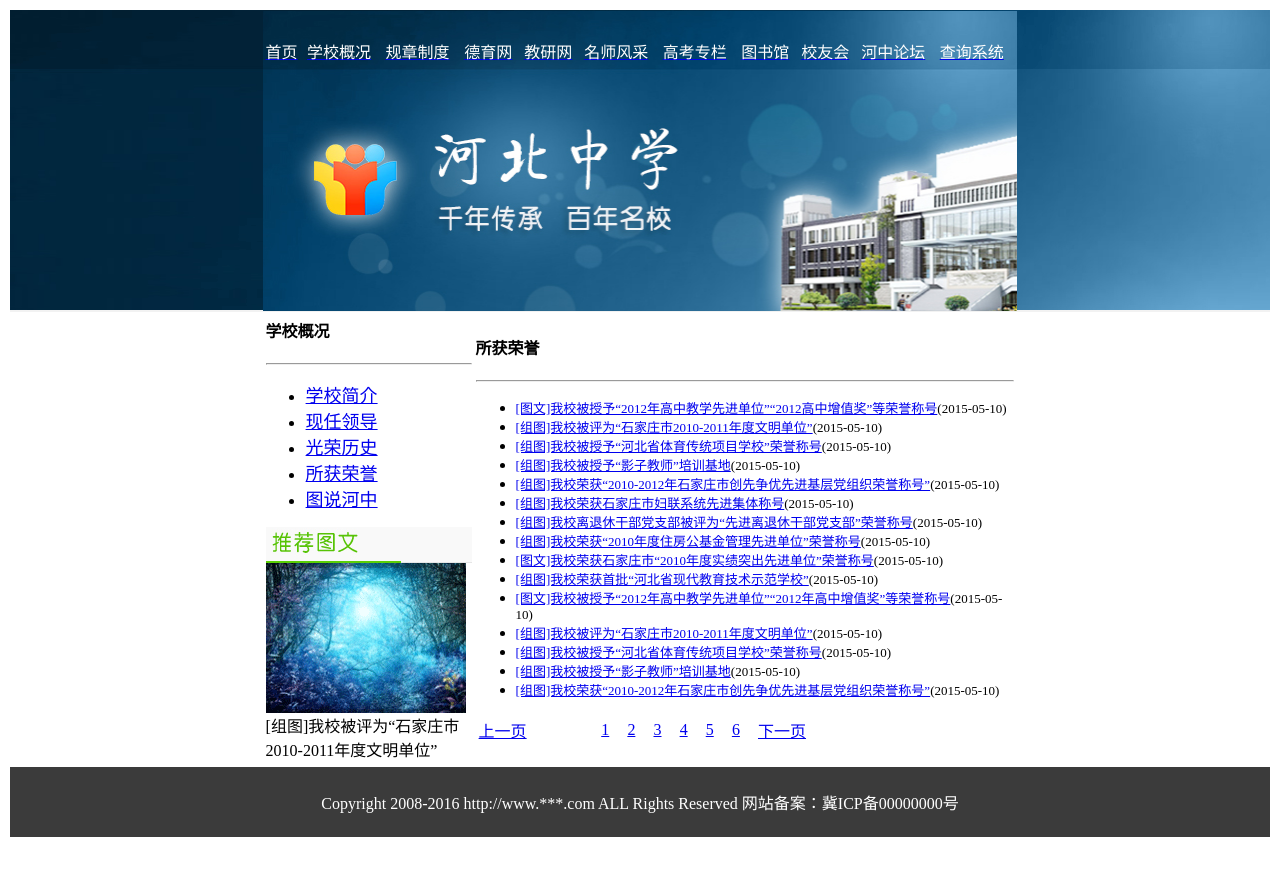
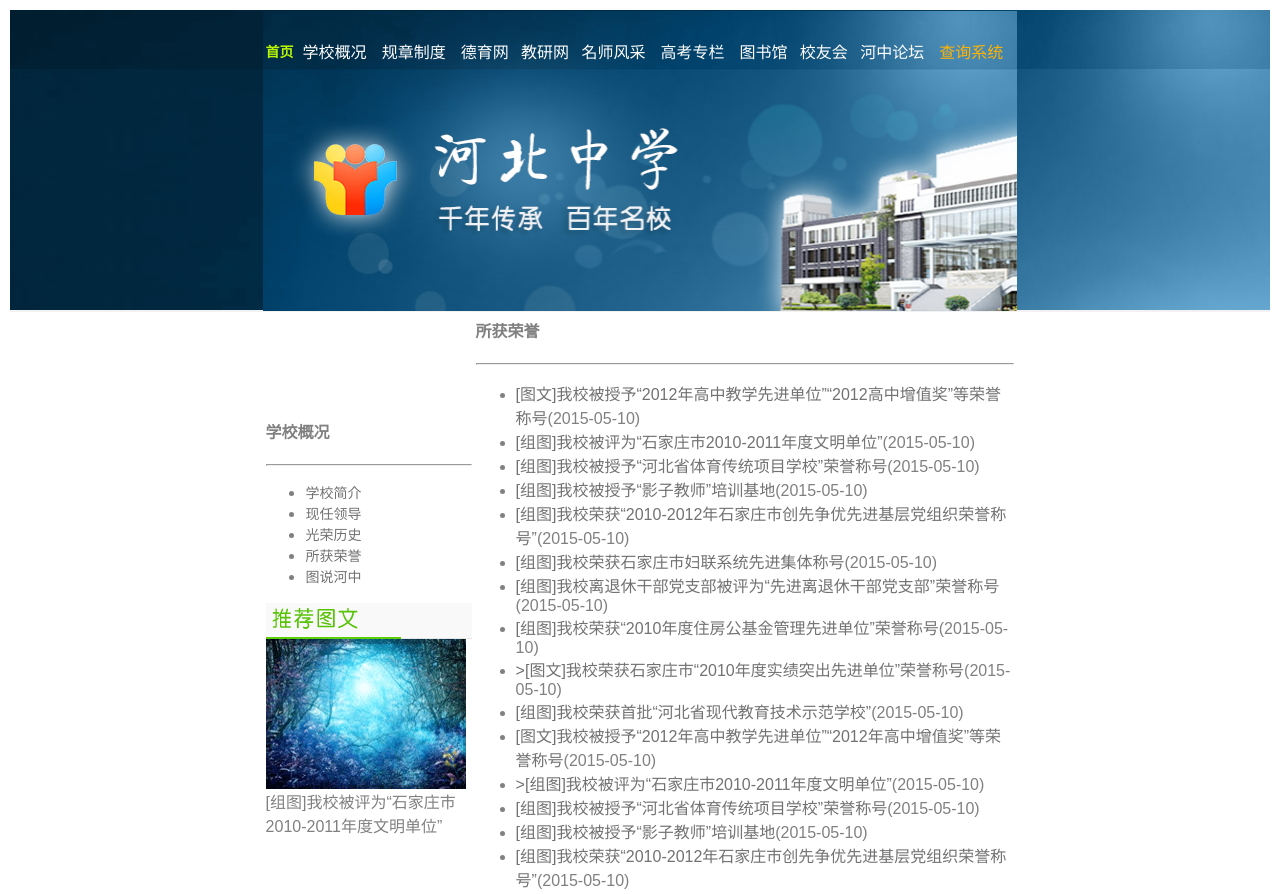
Before and after one commit to anqi0427/web-1-, a plain HTML site: page list.html in a window 1280 px wide. Shown: the top 894 px of the page. Before the commit the page ends 847 px from the top, so only its background shows below. Drawn offline with Linux system fonts and the light colour scheme.

Commit message:
实验七
Signed-off-by: qi an <qi an>

```diff
--- /dev/null
+++ b/css/index.css
@@ -0,0 +1,4 @@
+.news{
+	font:bolder 16px "微软雅黑";
+	color:#65a7d0;
+}
--- /dev/null
+++ b/css/list.css
@@ -0,0 +1,7 @@
+.rongyu{
+	font-size:14px;
+}
+.rongyu:hover{
+	color:#b9f605;
+	text-decoration:none;
+}
--- /dev/null
+++ b/css/style.css
@@ -0,0 +1,33 @@
+body{
+	font-size:12px;
+	font-family:Arial;
+	color:gray;
+	line-height:2em;
+}
+a{
+    color:#727272;
+    text-decoration:none;
+  }
+  a:hover{
+    text-decoration:underline;
+  }
+  .shouye{
+    font-size:14px;
+    color:#b9f605;
+    font-weight:bolder;
+    text-decoration:none;
+  }
+  .lanmu{
+    color:white;
+  }
+  .lanmu:hover{
+    color:#b9f605;
+    text-decoration:none;
+  }
+  #chaxun{
+    color:#fdb306;
+  }
+  #chaxun:hover{
+    color:#b9f605;
+    text-decoration:none;
+  }
--- a/list.html
+++ b/list.html
@@ -3,6 +3,11 @@
 <head>
 	<title>河北中学</title>
 	<meta charset="utf-8"/>
+	<style type="text/css">
+
+  </style>
+  <link rel="stylesheet" type="text/css" href="css/style.css">
+  <link rel="stylesheet" type="text/css" href="css/list.css">
 </head>
 <body>
 	<table width="100%" border="0px">
@@ -10,17 +15,18 @@
 			<td background="image/bg.gif" align="center">
 				<table width="60%" height="300px" background="image/banner.jpg" bborder="0px">
 					<tr>
-						<td height="75px"><a href="content.html"><font color="white">首页</font></a></td>
-						<td><a href="content.html"><font color="white">学校概况</font></a></td>
-						<td><a href="content.html"><font color="white">规章制度</font></a></td>
-						<td><a href="content.html"><font color="white">德育网</font></a></td>
-						<td><a href="content.html"><font color="white">教研网</font></a></td>
-						<td><a href="content.html"><font color="white">名师风采</font></a></td>
-						<td><a href="content.html"><font color="white">高考专栏</font></a></td>
-						<td><a href="content.html"><font color="white">图书馆</font></a></td>
-						<td><a href="content.html"><font color="white">校友会</font></a></td>
-						<td><a href="content.html"><font color="white">河中论坛</font></a></td>
-						<td><a href="content.html"><font color="white">查询系统</font></a></td>
+						<td height="75px"><a href="content.html" class="shouye">首页</a></td>
+						<td><a href="content.html" class="lanmu">学校概况</a></td>
+						<td><a href="content.html" class="lanmu">规章制度</a></td>
+						<td><a href="content.html" class="lanmu">德育网</a></td>
+						<td><a href="content.html" class="lanmu">教研网</a></td>
+						<td><a href="content.html" class="lanmu">名师风采</a></td>
+						<td><a href="content.html" class="lanmu">高考专栏</a></td>
+						<td><a href="content.html" class="lanmu">图书馆</a></td>
+						<td><a href="content.html" class="lanmu">校友会</a></td>
+						<td><a href="content.html" class="lanmu">河中论坛</a></td>
+						<td><a href="content.html" class="lanmu" id="chaxun">查询系统</a></td>
+
 					</tr>
 					<tr>
 						<td colspan="11"></td>
@@ -37,11 +43,11 @@
 						<hr/>
 						<ul>
 							<font size="4">
-							<li><a href="content.html">学校简介</a></li>
-							<li><a href="content.html">现任领导</a></li>
-							<li><a href="content.html">光荣历史</a></li>
-							<li><a href="content.html">所获荣誉</a></li>
-							<li><a href="content.html">图说河中</a></li>
+							<li><a href="content.html" class="rongyu">学校简介</a></li>
+							<li><a href="content.html" class="rongyu">现任领导</a></li>
+							<li><a href="content.html" class="rongyu">光荣历史</a></li>
+							<li><a href="content.html" class="rongyu">所获荣誉</a></li>
+							<li><a href="content.html" class="rongyu">图说河中</a></li>
 						</font>
 						</ul>
 						<img src="image/tjpic.gif"/>
@@ -53,21 +59,21 @@
 					<h4>所获荣誉</h4>
 					<hr/>
 					<ul>
-                      <li><a href="content.html"><font size="2">[图文]我校被授予“2012年高中教学先进单位”“2012高中增值奖”等荣誉称号</a>(2015-05-10)</font></li>
-                      <li><a href="content.html"><font size="2">[组图]我校被评为“石家庄市2010-2011年度文明单位”</a>(2015-05-10)</font></li>
-                      <li><a href="content.html"><font size="2">[组图]我校被授予“河北省体育传统项目学校”荣誉称号</a>(2015-05-10)</font></li>
-                      <li><a href="content.html"><font size="2">[组图]我校被授予“影子教师”培训基地</a>(2015-05-10)</font></li>
-                      <li><a href="content.html"><font size="2">[组图]我校荣获“2010-2012年石家庄市创先争优先进基层党组织荣誉称号”</a>(2015-05-10)</font></li>
-                      <li><a href="content.html"><font size="2">[组图]我校荣获石家庄市妇联系统先进集体称号</a>(2015-05-10)</font></li>
-                      <li><a href="content.html"><font size="2">[组图]我校离退休干部党支部被评为“先进离退休干部党支部”荣誉称号</a>(2015-05-10)</font></li>
-                      <li><a href="content.html"><font size="2">[组图]我校荣获“2010年度住房公基金管理先进单位”荣誉称号</a>(2015-05-10)</font></li>
-                      <li><a href="content.html"><font size="2">[图文]我校荣获石家庄市“2010年度实绩突出先进单位”荣誉称号</a>(2015-05-10)</font></li>
-                      <li><a href="content.html"><font size="2">[组图]我校荣获首批“河北省现代教育技术示范学校”</a>(2015-05-10)</font></li>
-                      <li><a href="content.html"><font size="2">[图文]我校被授予“2012年高中教学先进单位”“2012年高中增值奖”等荣誉称号</a>(2015-05-10)</font></li>
-                      <li><a href="content.html"><font size="2">[组图]我校被评为“石家庄市2010-2011年度文明单位”</a>(2015-05-10)</font></li>
-                      <li><a href="content.html"><font size="2">[组图]我校被授予“河北省体育传统项目学校”荣誉称号</a>(2015-05-10)</font></li>
-                      <li><a href="content.html"><font size="2">[组图]我校被授予“影子教师”培训基地</a>(2015-05-10)</font></li>
-                      <li><a href="content.html"><font size="2">[组图]我校荣获“2010-2012年石家庄市创先争优先进基层党组织荣誉称号”</a>(2015-05-10)</font></li>
+                      <li><a href="content.html">[图文]我校被授予“2012年高中教学先进单位”“2012高中增值奖”等荣誉称号</a>(2015-05-10)</li>
+                      <li><a href="content.html">[组图]我校被评为“石家庄市2010-2011年度文明单位”</a>(2015-05-10)</li>
+                      <li><a href="content.html">[组图]我校被授予“河北省体育传统项目学校”荣誉称号</a>(2015-05-10)</li>
+                      <li><a href="content.html">[组图]我校被授予“影子教师”培训基地</a>(2015-05-10)</li>
+                      <li><a href="content.html">[组图]我校荣获“2010-2012年石家庄市创先争优先进基层党组织荣誉称号”</a>(2015-05-10)</font></li>
+                      <li><a href="content.html">[组图]我校荣获石家庄市妇联系统先进集体称号</a>(2015-05-10)</li>
+                      <li><a href="content.html">[组图]我校离退休干部党支部被评为“先进离退休干部党支部”荣誉称号</a>(2015-05-10)</li>
+                      <li><a href="content.html">[组图]我校荣获“2010年度住房公基金管理先进单位”荣誉称号</a>(2015-05-10)</li>
+                      <li><a href="content.html">>[图文]我校荣获石家庄市“2010年度实绩突出先进单位”荣誉称号</a>(2015-05-10)</li>
+                      <li><a href="content.html">[组图]我校荣获首批“河北省现代教育技术示范学校”</a>(2015-05-10)</li>
+                      <li><a href="content.html">[图文]我校被授予“2012年高中教学先进单位”“2012年高中增值奖”等荣誉称号</a>(2015-05-10)</li>
+                      <li><a href="content.html">>[组图]我校被评为“石家庄市2010-2011年度文明单位”</a>(2015-05-10)</li>
+                      <li><a href="content.html">[组图]我校被授予“河北省体育传统项目学校”荣誉称号</a>(2015-05-10)</li>
+                      <li><a href="content.html">[组图]我校被授予“影子教师”培训基地</a>(2015-05-10)</li>
+                      <li><a href="content.html">[组图]我校荣获“2010-2012年石家庄市创先争优先进基层党组织荣誉称号”</a>(2015-05-10)</li>
                     </ul>
 						<table width="75%">
 							<tr>
```
Also changed, not shown: content.html (+28 -19 lines), css/content.css (added, +21 -0 lines), index.html (+16 -11 lines).
